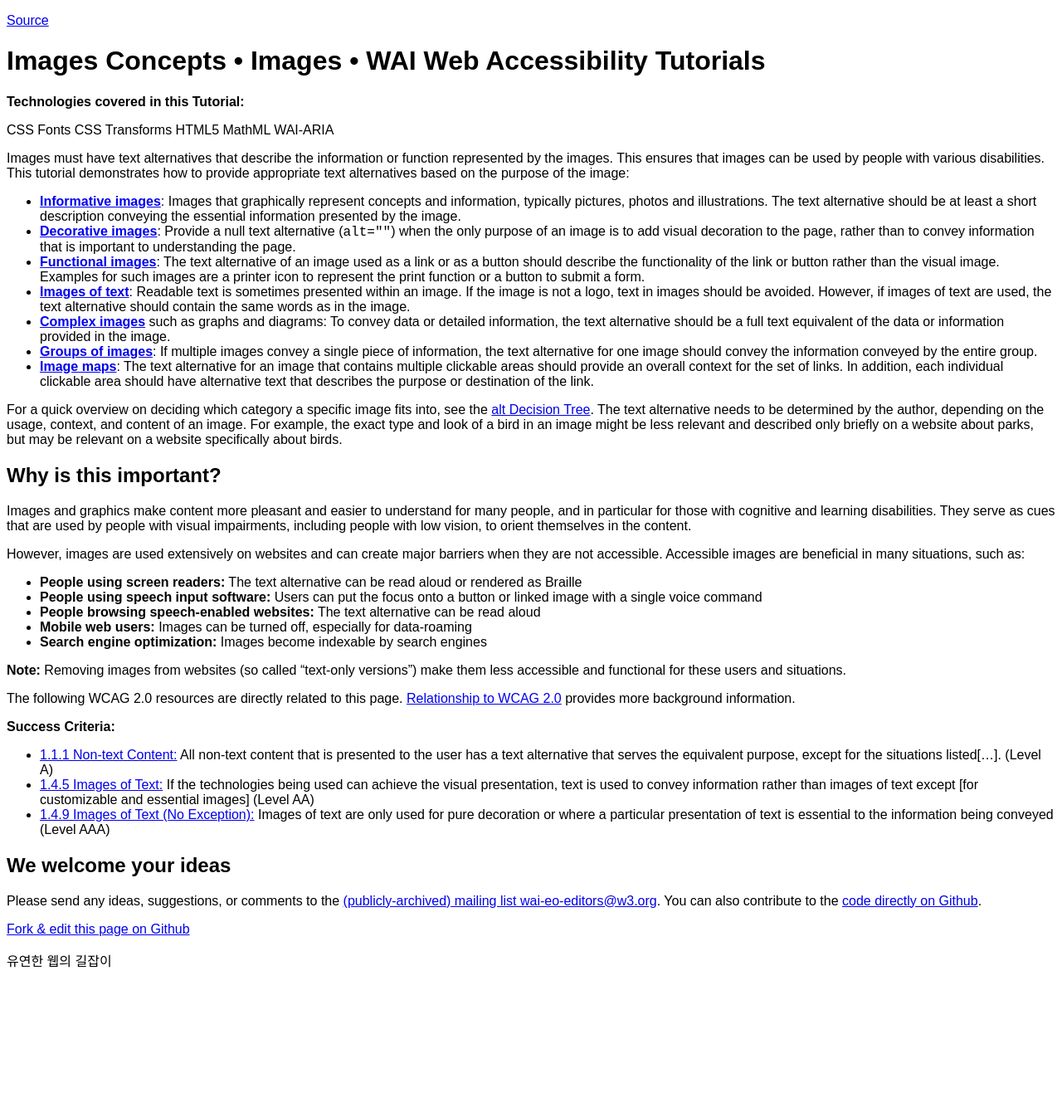
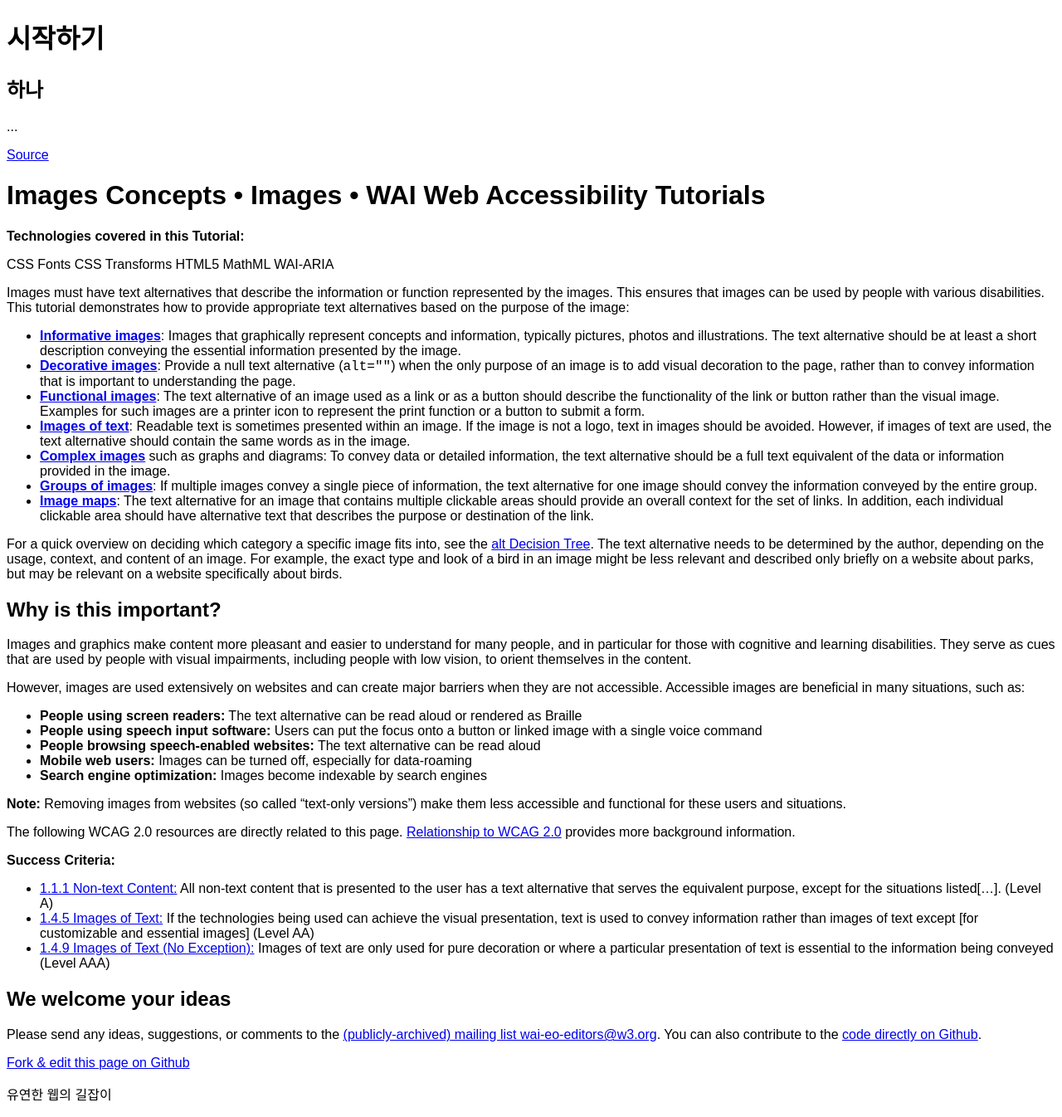
Before and after one commit to ionic2002/ionic2002.github.io, a Jekyll site: the page built from _posts/2016-02-18-test.md, in a window 1280 px wide. Shown: the whole page at 83% size. Built offline with Jekyll 4.4.1, drawn with Linux system fonts in a browser that asks for light colours; before the commit the page ends 1185 px from its top, so only the background shows below that.

Commit message:
Update index.html

```diff
--- a/_layouts/index.html
+++ b/_layouts/index.html
@@ -13,6 +13,10 @@
 	</style>
 </head>
 <body>
+	<h1>시작하기</h1>
+
+	<h2>하나</h2>
+	<p>...</p>
 	{{ content }}
 
 	{% include footer.html %}
```
